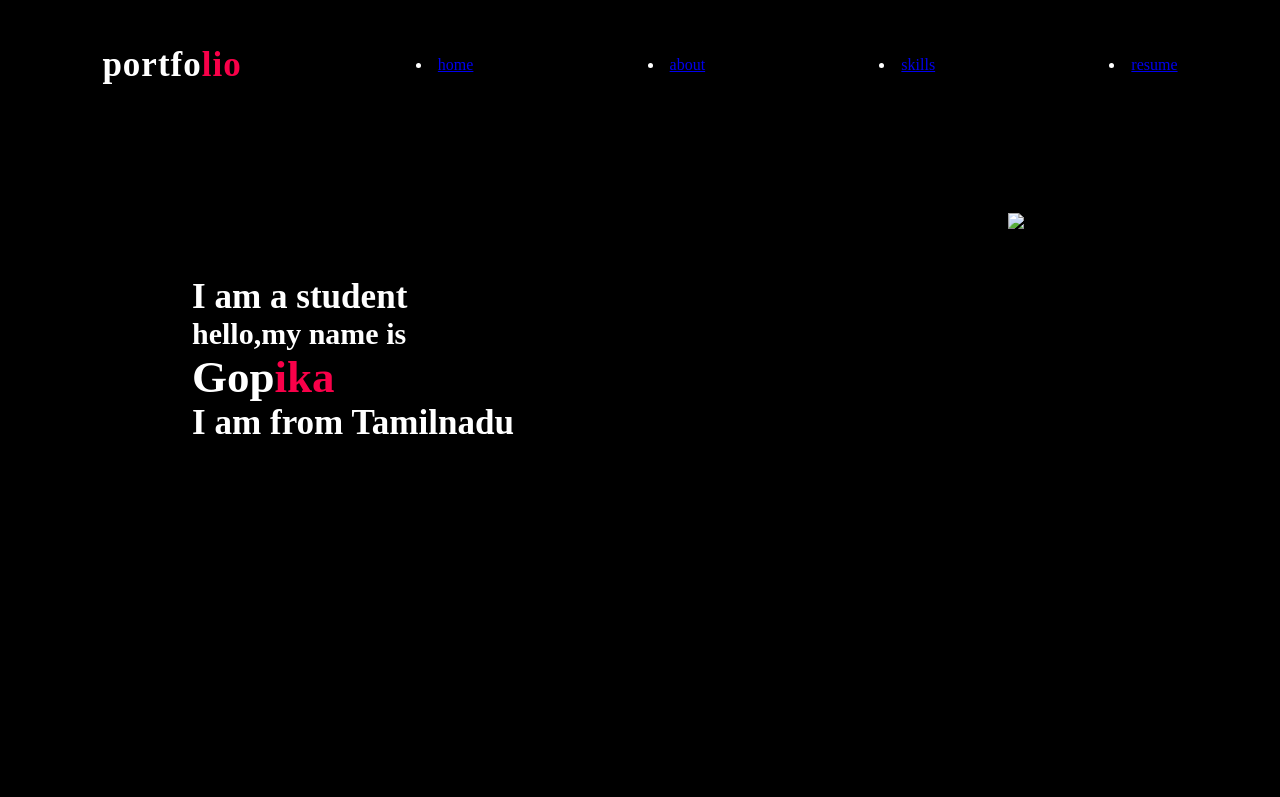
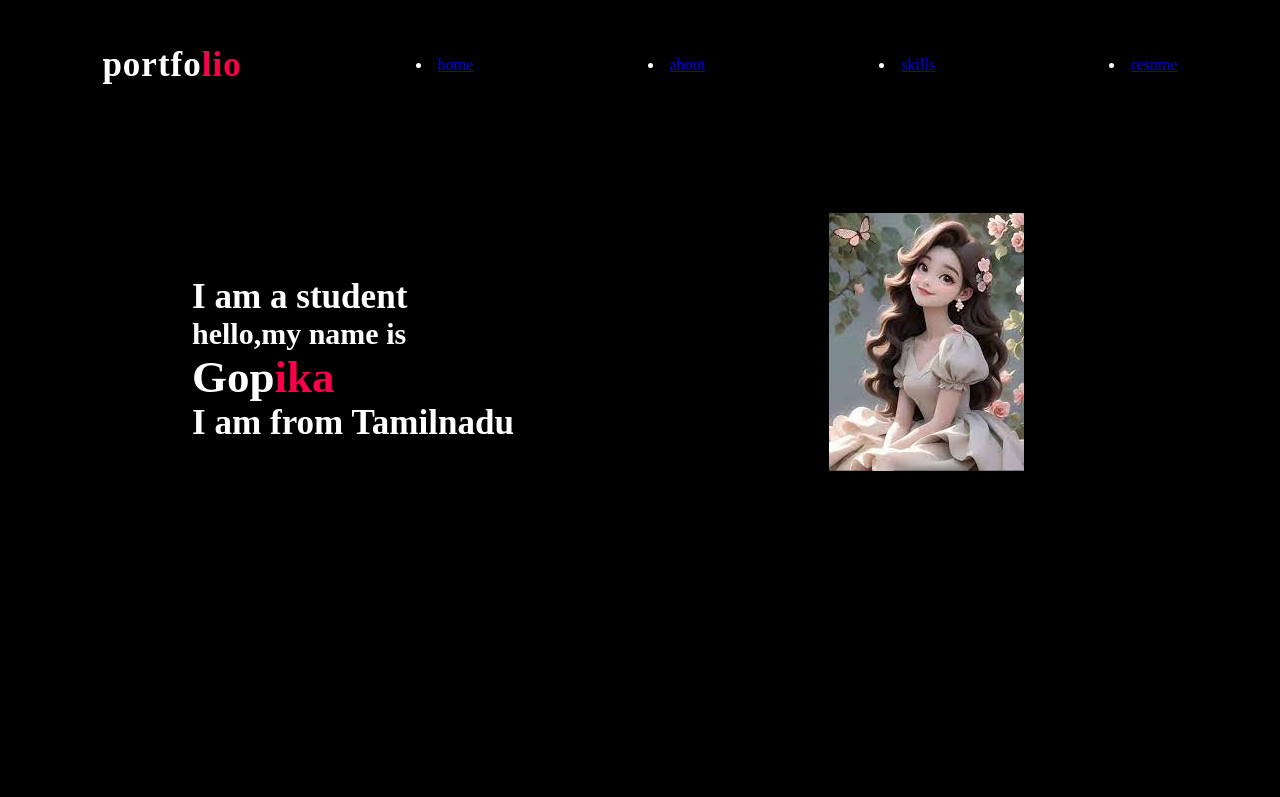
Before and after one commit to Gopika-525/digital-portfolio, a plain HTML site: page index.html in a window 1280 px wide. Shown: the top 797 px of the page. Drawn offline with Linux system fonts and the light colour scheme.

Commit message:
Update index.html

```diff
--- a/index.html
+++ b/index.html
@@ -13,7 +13,7 @@
      <li><a href="#">skills</a></li>
      <li><a href="#">resume</a></li>
     </nav>
-  <img src="C:\Users\ELCOT\Desktop\port\about.jfif" class="image">
+  <img src="home.png" class="image">
     <div class="content">
           <h3>I am a student</h3>
           <h4>hello,my name is</h4>
```
